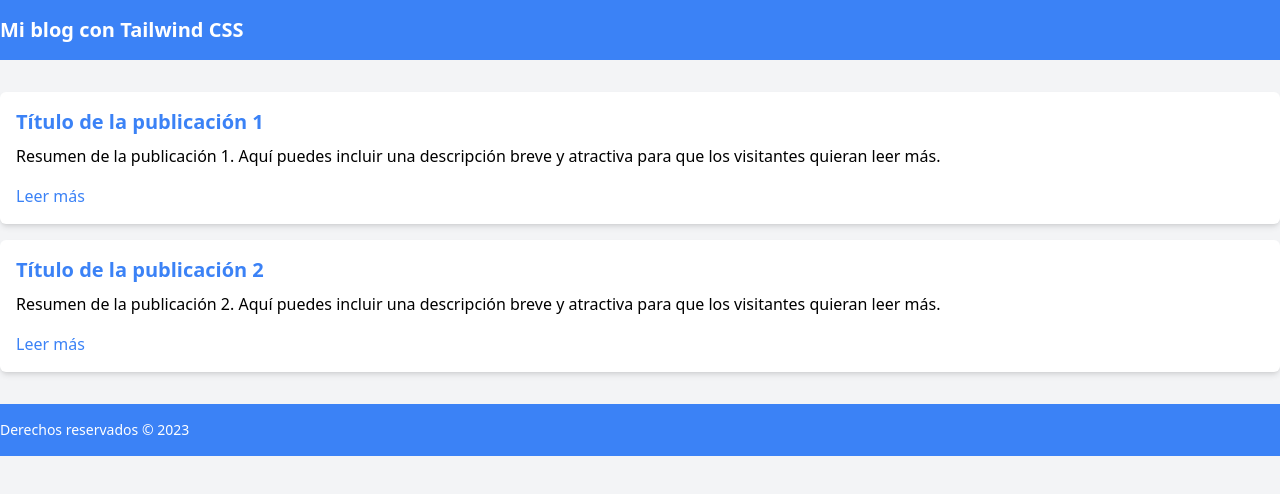
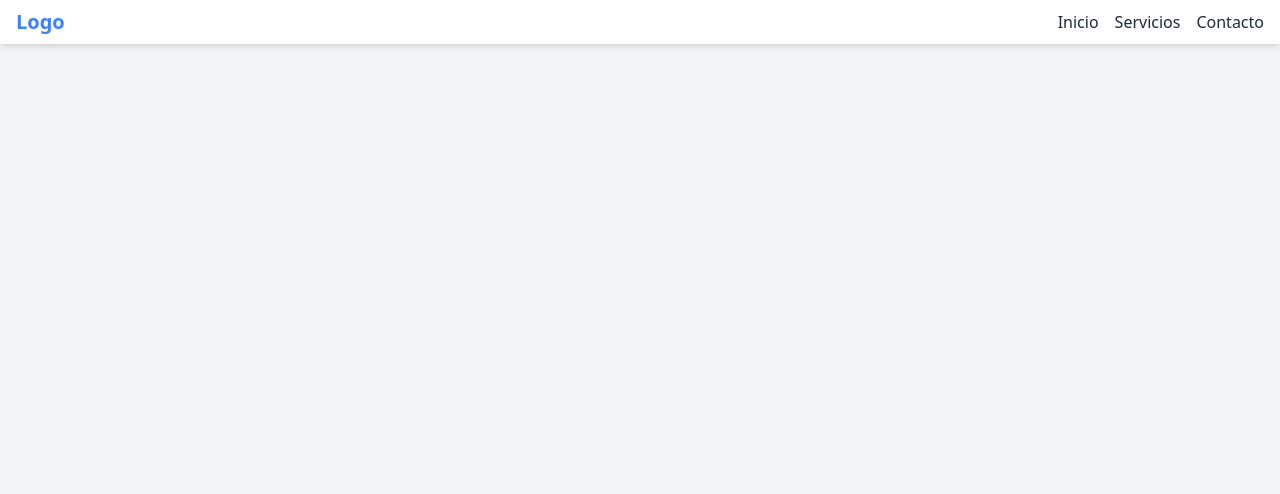
Before and after one commit to joskr2/sturdy-bassoon, a plain HTML site: page index.html in a window 1280 px wide. Drawn offline with nearby package versions, Linux system fonts and the light colour scheme.

Commit message:
otro ejemplo , navbar sticky

```diff
--- a/index.html
+++ b/index.html
@@ -1,43 +1,42 @@
 <!DOCTYPE html>
 <html lang="es">
+
 <head>
   <meta charset="UTF-8">
   <meta name="viewport" content="width=device-width, initial-scale=1.0">
-  <title>Blog con Tailwind CSS</title>
-<script src="https://cdn.tailwindcss.com"></script>
+  <title>Barra de navegación responsiva con Tailwind CSS</title>
+  <script src="https://cdn.tailwindcss.com"></script>
 </head>
+
 <body class="bg-gray-100">
-  <!-- Encabezado -->
-  <header class="bg-blue-500 text-white py-4">
-    <div class="container mx-auto">
-      <h1 class="text-xl font-bold">Mi blog con Tailwind CSS</h1>
+  <!-- Barra de navegación -->
+  <nav class="bg-white shadow-md fixed w-full z-10">
+    <div class="container mx-auto px-4 py-2">
+      <div class="flex items-center justify-between">
+        <!-- Logo -->
+        <div class="text-blue-500 text-xl font-bold">Logo</div>
+
+        <!-- Navegación -->
+        <div class="hidden md:flex space-x-4">
+          <a class="text-gray-800 hover:text-blue-500" href="#inicio">Inicio</a>
+          <a class="text-gray-800 hover:text-blue-500" href="#servicios">Servicios</a>
+          <a class="text-gray-800 hover:text-blue-500" href="#contacto">Contacto</a>
+        </div>
+
+        <!-- Botón del menú en dispositivos móviles -->
+        <button  title="button" class="md:hidden text-gray-800 focus:outline-none">
+          <svg class="w-6 h-6" fill="none" stroke="currentColor" viewBox="0 0 24 24" xmlns="http://www.w3.org/2000/svg">
+            <path strokeLinecap="round" strokeLinejoin="round" strokeWidth="2" d="M4 6h16M4 12h16M4 18h16"></path>
+          </svg>
+        </button>
+      </div>
     </div>
-  </header>
 
-  <!-- Lista de publicaciones -->
-  <main class="container mx-auto mt-8">
-    <section class="space-y-4">
-      <!-- Publicación 1 -->
-      <div class="bg-white p-4 shadow-md rounded-md">
-        <h2 class="text-blue-500 text-xl font-bold">Título de la publicación 1</h2>
-        <p class="mt-2">Resumen de la publicación 1. Aquí puedes incluir una descripción breve y atractiva para que los visitantes quieran leer más.</p>
-        <a class="mt-4 inline-block text-blue-500 hover:text-blue-700" href="#">Leer más</a>
-      </div>
+  </nav>
+  <!-- Contenido -->
+  <main class="pt-16">
+    <!-- Aquí va el contenido de la página -->
+  </main>
+</body>
 
-      <!-- Publicación 2 -->
-      <div class="bg-white p-4 shadow-md rounded-md">
-        <h2 class="text-blue-500 text-xl font-bold">Título de la publicación 2</h2>
-        <p class="mt-2">Resumen de la publicación 2. Aquí puedes incluir una descripción breve y atractiva para que los visitantes quieran leer más.</p>
-        <a class="mt-4 inline-block text-blue-500 hover:text-blue-700" href="#">Leer más</a>
-      </div>
-    </section>
-  </main>
-
-  <!-- Pie de página -->
-  <footer class="bg-blue-500 text-white py-4 mt-8">
-    <div class="container mx-auto">
-      <p class="text-sm">Derechos reservados &copy; 2023</p>
-    </div>
-  </footer>
-</body>
 </html>
```
